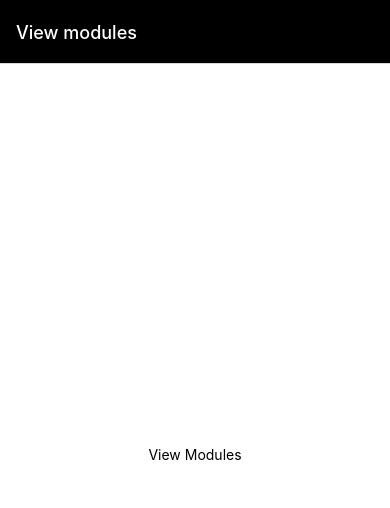
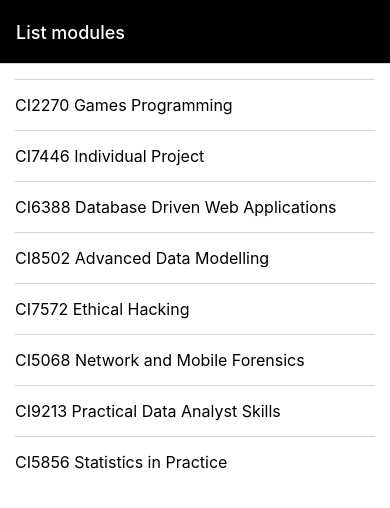
Before and after one commit to MasterlyMisheirt/crudler, a React Native app: screen / in a window 390 px wide. Shown: the top 508 px of the page. Built offline with nearby package versions, Linux system fonts and the light colour scheme.

Commit message:
Added dummy data, list map of modules -> styled -> added pressable functionality

```diff
--- a/App.js
+++ b/App.js
@@ -16,7 +16,7 @@
   return (
     <NavigationContainer>
       <Stack.Navigator
-        initialRouteName="ModuleViewScreen"
+        initialRouteName="ModuleListScreen"
         screenOptions={{
           headerStyle: { backgroundColor: "black" },
           headerTintColor: "white",
--- a/src/components/layout/Screen.js
+++ b/src/components/layout/Screen.js
@@ -16,10 +16,9 @@
 
 const styles = StyleSheet.create({
   screen: {
+    padding: 15,
     flex: 1,
     backgroundColor: "#fff",
-    alignItems: "center",
-    justifyContent: "center",
   },
 });
 
--- a/src/components/screens/ModuleListScreen.js
+++ b/src/components/screens/ModuleListScreen.js
@@ -1,19 +1,43 @@
-import { StyleSheet, Text } from "react-native";
+import { Pressable, ScrollView, StyleSheet, Text, View } from "react-native";
 import Screen from "../layout/Screen";
+import initialModules from "../../data/modules.js";
 
 export const ModuleListScreen = () => {
   //Initialisations -------------
+  const modules = initialModules;
   //State -----------------------
   //Handlers --------------------
+  const handleSelect = () => alert("Item selected");
   //View ------------------------
   return (
-
     <Screen>
-      <Text>List Modules</Text>
+      <ScrollView style={styles.container}>
+        {modules.map((module) => {
+          return (
+            <Pressable key={module.ModuleID} onPress={handleSelect}>
+              <View style={styles.item}>
+                <Text style={styles.text}>
+                  {module.ModuleCode} {module.ModuleName}
+                </Text>
+              </View>
+            </Pressable>
+          );
+        })}
+      </ScrollView>
     </Screen>
   );
 };
 
-const styles = StyleSheet.create({});
+const styles = StyleSheet.create({
+  container: {},
+  item: {
+    paddingVertical: 15,
+    borderTopWidth: 1,
+    borderColor: "lightgray",
+  },
+  text: {
+    fontSize: 16,
+  },
+});
 
 export default ModuleListScreen;
--- /dev/null
+++ b/src/data/modules.js
@@ -0,0 +1,84 @@
+const modules = [
+  {
+    ModuleID: 106778,
+    ModuleName: "Games Programming",
+    ModuleCode: "CI2270",
+    ModuleLevel: 4,
+    ModuleLeaderID: 1,
+    ModuleLeaderName: "Graeme Jones",
+    ModuleImage:
+      "https://images.freeimages.com/images/small-previews/9b8/electronic-components-2-1242738.jpg",
+  },
+  {
+    ModuleID: 592225,
+    ModuleName: "Individual Project",
+    ModuleCode: "CI7446",
+    ModuleLevel: 7,
+    ModuleLeaderID: 2,
+    ModuleLeaderName: "Graeme Jones",
+    ModuleImage:
+      "https://images.freeimages.com/images/small-previews/411/light-of-technology-1510575.jpg",
+  },
+  {
+    ModuleID: 329011,
+    ModuleName: "Database Driven Web Applications",
+    ModuleCode: "CI6388",
+    ModuleLevel: 6,
+    ModuleLeaderID: 3,
+    ModuleLeaderName: "Graeme Jones",
+    ModuleImage:
+      "https://images.freeimages.com/images/small-previews/64b/vla-1-1315506.jpg",
+  },
+  {
+    ModuleID: 512346,
+    ModuleName: "Advanced Data Modelling",
+    ModuleCode: "CI8502",
+    ModuleLevel: 6,
+    ModuleLeaderID: 4,
+    ModuleLeaderName: "Graeme Jones",
+    ModuleImage:
+      "https://images.freeimages.com/images/small-previews/293/cable-4-1243085.jpg",
+  },
+  {
+    ModuleID: 692345,
+    ModuleName: "Ethical Hacking",
+    ModuleCode: "CI7572",
+    ModuleLevel: 7,
+    ModuleLeaderID: 5,
+    ModuleLeaderName: "Graeme Jones",
+    ModuleImage:
+      "https://images.freeimages.com/images/small-previews/fa1/cable-5-1243077.jpg",
+  },
+  {
+    ModuleID: 906072,
+    ModuleName: "Network and Mobile Forensics",
+    ModuleCode: "CI5068",
+    ModuleLevel: 7,
+    ModuleLeaderID: 6,
+    ModuleLeaderName: "Graeme Jones",
+    ModuleImage:
+      "https://images.freeimages.com/images/small-previews/930/towertv-3-1423238.jpg",
+  },
+  {
+    ModuleID: 394428,
+    ModuleName: "Practical Data Analyst Skills",
+    ModuleCode: "CI9213",
+    ModuleLevel: 5,
+    ModuleLeaderID: 7,
+    ModuleLeaderName: "Graeme Jones",
+    ModuleImage:
+      "https://images.freeimages.com/images/small-previews/cf5/cellphone-1313194.jpg",
+  },
+  {
+    ModuleID: 699951,
+    ModuleName: "Statistics in Practice",
+    ModuleCode: "CI5856",
+    ModuleLevel: 7,
+    ModuleLeaderID: 8,
+    ModuleLeaderName: "Graeme Jones",
+    ModuleImage:
+      "https://images.freeimages.com/images/small-previews/4e8/sala-de-parto-03-1432033.jpg",
+  },
+];
+
+export default modules;
```
